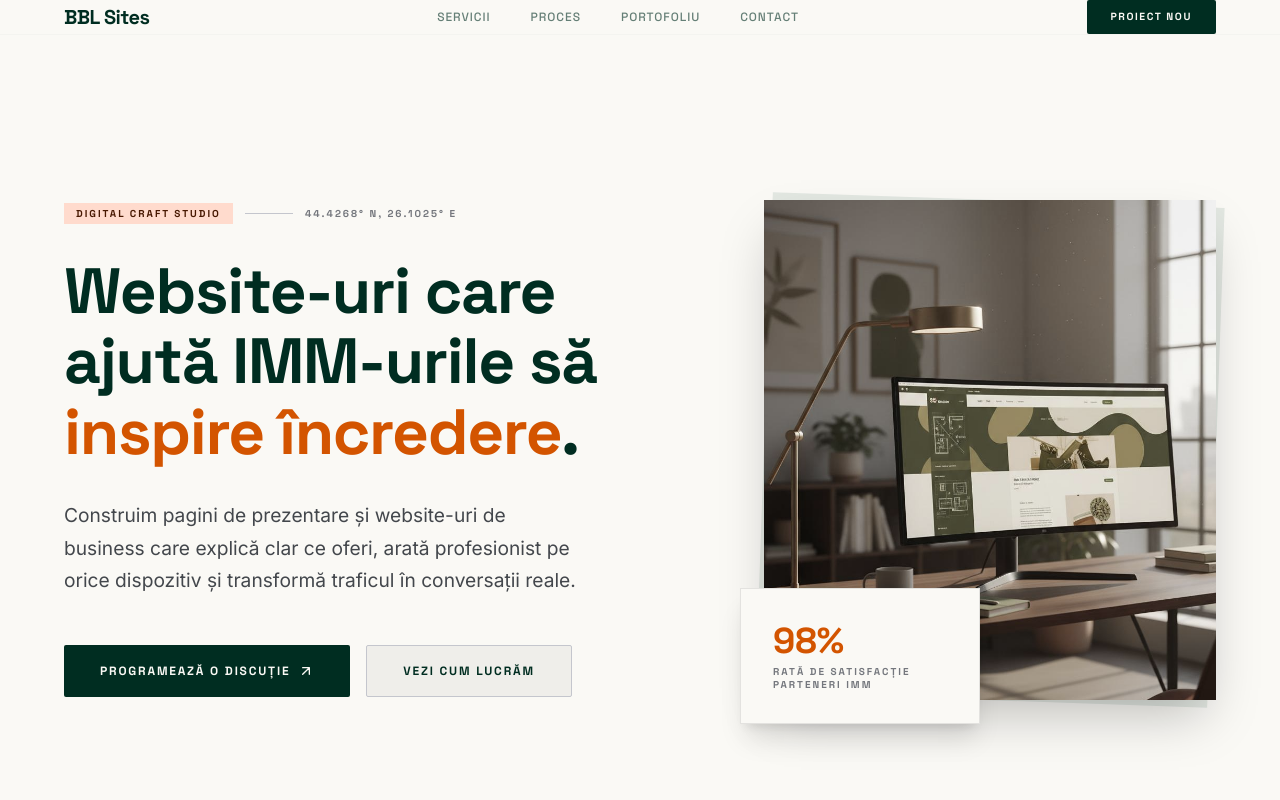
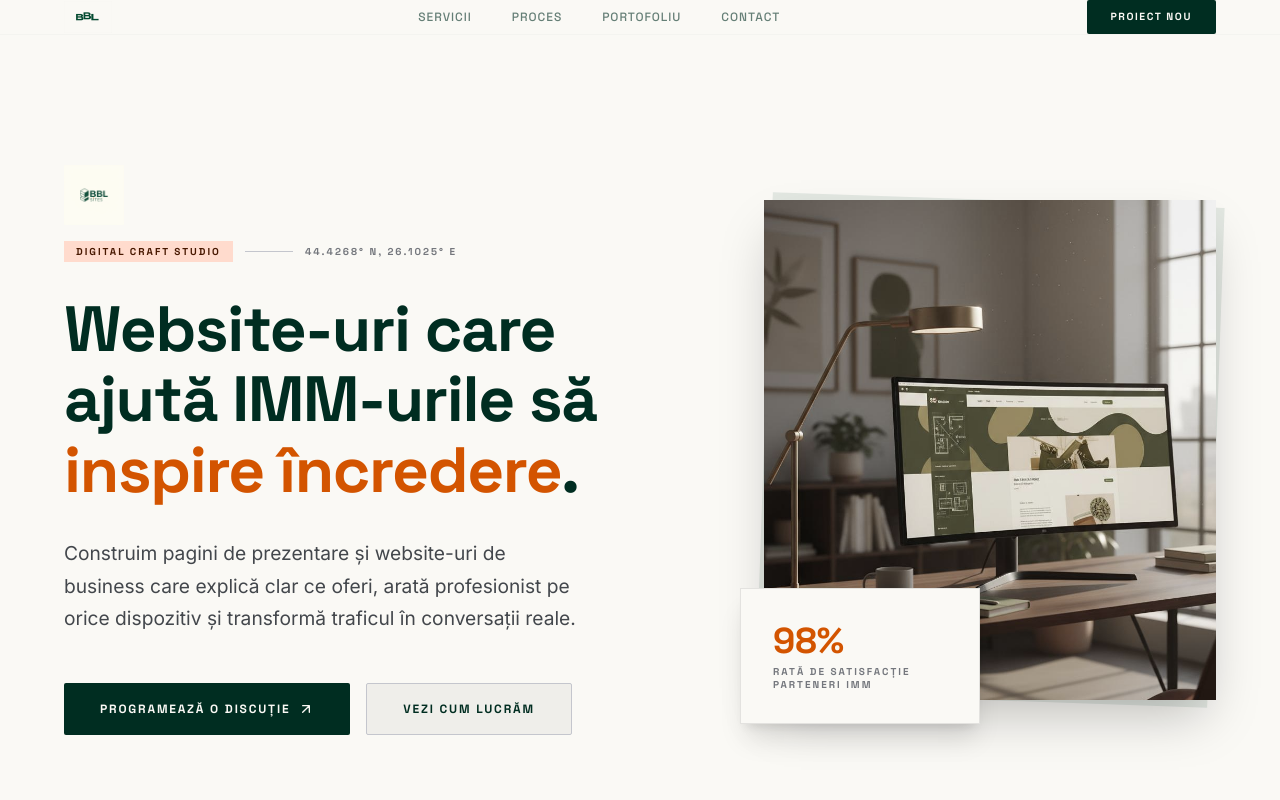
Before and after one commit to mitrescuvasile300/bbl-sites, a React (Vite) app: page /despre in a window 1280 px wide. Shown: the top 800 px of the page. Built offline with nearby package versions, Linux system fonts and the light colour scheme.

Commit message:
v7: add custom logo to navbar, footer, hero, favicon

```diff
--- a/index.html
+++ b/index.html
@@ -7,7 +7,7 @@
     <link rel="preconnect" href="https://fonts.googleapis.com">
     <link rel="preconnect" href="https://fonts.gstatic.com" crossorigin>
     <link href="https://fonts.googleapis.com/css2?family=Inter:wght@300;400;500;600&family=Space+Grotesk:wght@400;500;600;700&display=swap" rel="stylesheet">
-    <link rel="stylesheet" href="https://fonts.googleapis.com/css2?family=Material+Symbols+Outlined:opsz,wght,FILL,GRAD@24,400,0,0" />
+    <link rel="icon" type="image/png" href="/logo-bbl-nav.png" />
   </head>
   <body>
     <div id="root"></div>
--- a/src/components/Footer.tsx
+++ b/src/components/Footer.tsx
@@ -5,7 +5,13 @@ export default function Footer() {
     <footer style={{ backgroundColor: '#104436', color: '#FAF9F5' }}>
       <div className="content-max-width flex flex-col md:flex-row justify-between items-end w-full py-16 gap-8" style={{ padding: '0 clamp(24px, 5vw, 80px)' }}>
         <div className="flex flex-col gap-6 w-full md:w-auto">
-          <div className="font-headline font-bold text-2xl">BBL Sites</div>
+          <Link to="/" className="shrink-0">
+            <img
+              src="/logo-bbl-nav.png"
+              alt="BBL Sites"
+              style={{ height: '28px', width: 'auto', objectFit: 'contain', filter: 'brightness(0) invert(1)' }}
+            />
+          </Link>
           <p className="text-micro max-w-xs" style={{ color: 'rgba(250,249,245,0.5)', lineHeight: 1.8 }}>
             Doi programatori full-stack cu 28+ ani de experiență cumulată, construind website-uri pentru IMM-uri.
           </p>
--- a/src/components/Navbar.tsx
+++ b/src/components/Navbar.tsx
@@ -37,8 +37,12 @@ export default function Navbar() {
         }}
       >
         <nav className="flex justify-between items-center w-full py-6 content-max-width" style={{ padding: '0 clamp(24px, 5vw, 80px)' }}>
-          <Link to="/" className="font-headline font-bold text-xl tracking-tight" style={{ color: '#002D21' }}>
-            BBL Sites
+          <Link to="/" className="flex items-center shrink-0">
+            <img
+              src="/logo-bbl-nav.png"
+              alt="BBL Sites"
+              style={{ height: '32px', width: 'auto', objectFit: 'contain' }}
+            />
           </Link>
           <div className="hidden md:flex items-center gap-10">
             {navLinks.map((link) => (
--- a/src/pages/Home.tsx
+++ b/src/pages/Home.tsx
@@ -36,8 +36,12 @@ function Navbar() {
         }}
       >
         <nav className="flex justify-between items-center w-full py-6 content-max-width" style={{ padding: '0 clamp(24px, 5vw, 80px)' }}>
-          <a href="#" className="font-headline font-bold text-xl tracking-tight" style={{ color: '#002D21' }}>
-            BBL Sites
+          <a href="#" className="flex items-center shrink-0">
+            <img
+              src="/logo-bbl-nav.png"
+              alt="BBL Sites"
+              style={{ height: '32px', width: 'auto', objectFit: 'contain' }}
+            />
           </a>
           <div className="hidden md:flex items-center gap-10">
             {navLinks.map((link) => (
@@ -126,12 +130,19 @@ function HeroSection() {
     >
       <div className="grid grid-cols-1 md:grid-cols-12 gap-12 w-full items-center content-max-width" style={{ padding: '0 clamp(24px, 5vw, 80px)', minHeight: 'calc(100dvh - 100px)' }}>
         <div className="md:col-span-7 space-y-8 relative z-10">
-          <div ref={badgeRef} className="flex items-center gap-3">
-            <span className="text-micro px-3 py-1 rounded-sm" style={{ backgroundColor: '#FFDBCD', color: '#481800' }}>
-              Digital Craft Studio
-            </span>
-            <div className="h-px w-12" style={{ backgroundColor: '#C4C6CD' }} />
-            <span className="text-micro" style={{ color: '#74777D' }}>44.4268° N, 26.1025° E</span>
+          <div ref={badgeRef}>
+            <img
+              src="/logo-bbl-main.png"
+              alt="BBL Sites"
+              style={{ height: '60px', width: 'auto', objectFit: 'contain', marginBottom: '16px' }}
+            />
+            <div className="flex items-center gap-3">
+              <span className="text-micro px-3 py-1 rounded-sm" style={{ backgroundColor: '#FFDBCD', color: '#481800' }}>
+                Digital Craft Studio
+              </span>
+              <div className="h-px w-12" style={{ backgroundColor: '#C4C6CD' }} />
+              <span className="text-micro" style={{ color: '#74777D' }}>44.4268° N, 26.1025° E</span>
+            </div>
           </div>
 
           <h1 ref={headlineRef} className="text-display-1" style={{ color: '#002D21' }}>
```
Also changed, not shown: public/logo-bbl-main.png (added), public/logo-bbl-nav.png (added).
